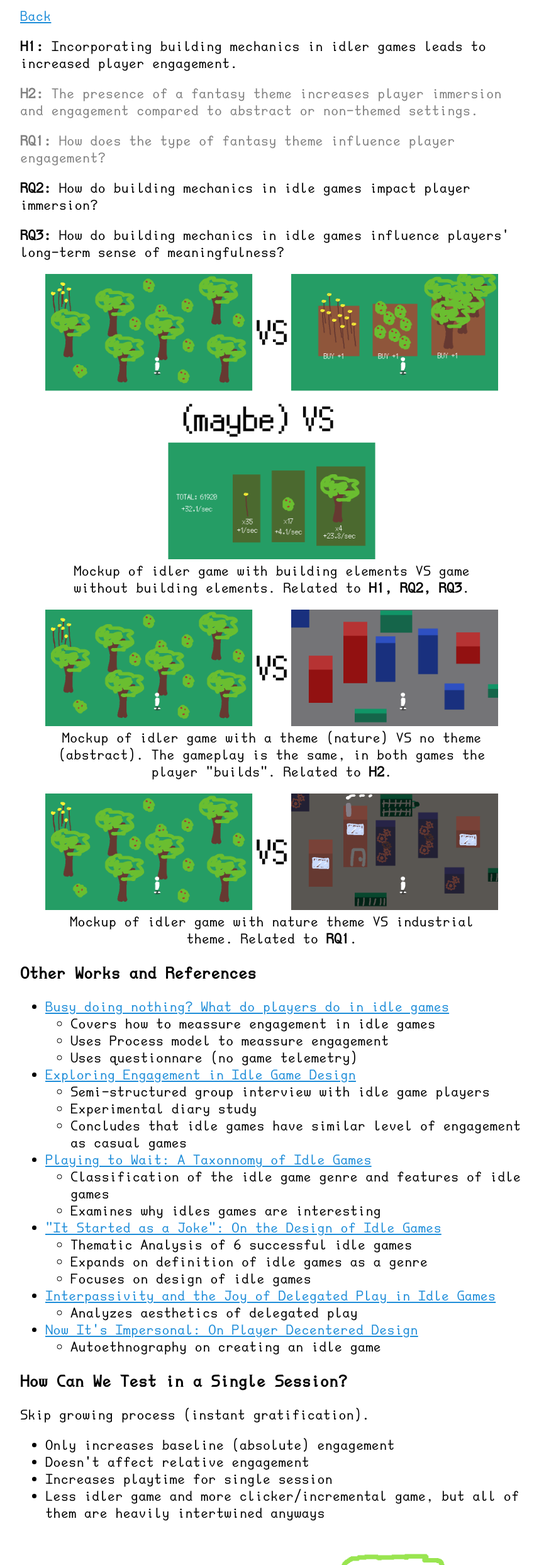
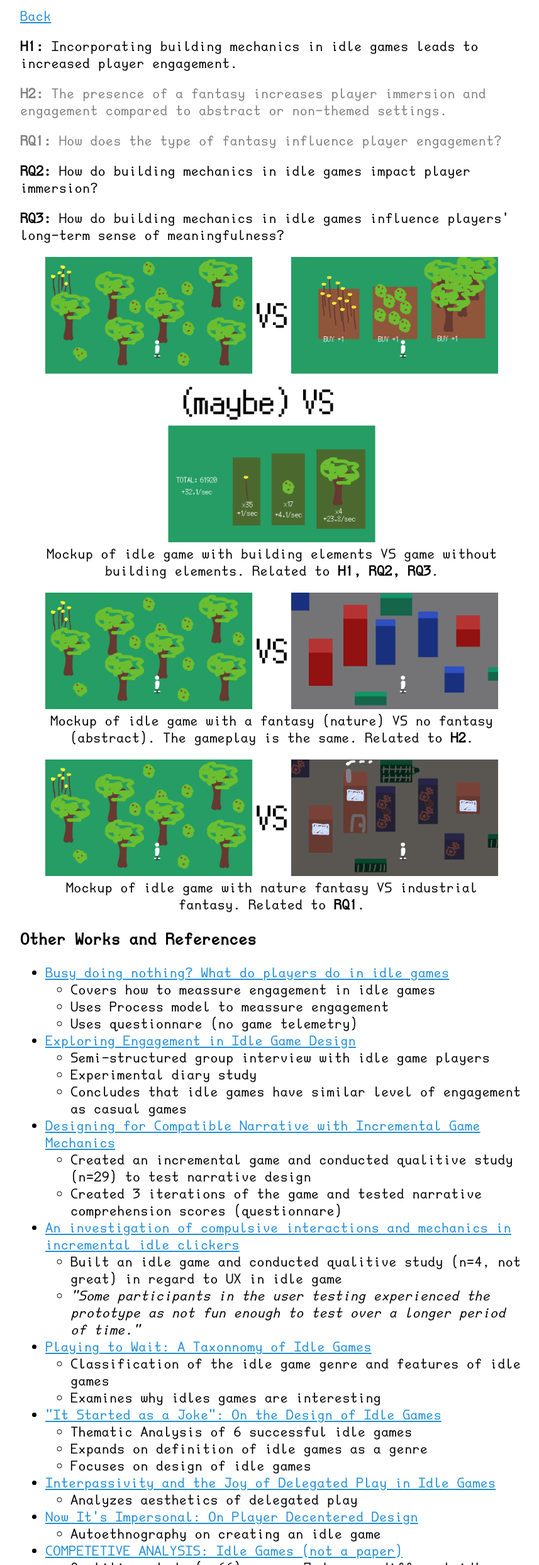
Before and after one commit to PraxTube/website-rancic, a plain HTML site: page bachelor-tmp2/idler/index.html in a window 1280 px wide. Shown: the part 130-2615 px from the top of the page at 63% size, without its empty margins (208-1065 px from the left). Drawn offline with Linux system fonts and the light colour scheme.

Commit message:
fix: Add more references to idle game page and rename `idler` -> `idle game`

```diff
--- a/bachelor-tmp2/idler/index.html
+++ b/bachelor-tmp2/idler/index.html
@@ -8,30 +8,30 @@
 
 <div class=content-container>
 
-<h1>Idler</h1>
+<h1>Idle Game</h1>
 
 <a href="/bachelor-tmp2/">Back</a>
 
-<p><strong>H1: </strong>Incorporating building mechanics in idler games leads to increased player engagement.</p>
-<p style="color: gray;"><strong>H2: </strong>The presence of a fantasy theme increases player immersion and engagement compared to abstract or non-themed settings.</p>
+<p><strong>H1: </strong>Incorporating building mechanics in idle games leads to increased player engagement.</p>
+<p style="color: gray;"><strong>H2: </strong>The presence of a fantasy increases player immersion and engagement compared to abstract or non-themed settings.</p>
 
-<p style="color: gray;"><strong>RQ1: </strong>How does the type of fantasy theme influence player engagement?</p>
+<p style="color: gray;"><strong>RQ1: </strong>How does the type of fantasy influence player engagement?</p>
 <p><strong>RQ2: </strong>How do building mechanics in idle games impact player immersion?</p>
 <p><strong>RQ3: </strong>How do building mechanics in idle games influence players' long-term sense of meaningfulness?</p>
 
 <figure>
   <img src="/bachelor-tmp2/idler/idler-building-vs-clicking.png">
-  <figcaption>Mockup of idler game with building elements VS game without building elements. Related to <strong>H1, RQ2, RQ3</strong>.</figcaption>
+  <figcaption>Mockup of idle game with building elements VS game without building elements. Related to <strong>H1, RQ2, RQ3</strong>.</figcaption>
 </figure>
 
 <figure>
   <img src="/bachelor-tmp2/idler/idler-nature-vs-abstract.png">
-  <figcaption>Mockup of idler game with a theme (nature) VS no theme (abstract). The gameplay is the same, in both games the player "builds". Related to <strong>H2</strong>.</figcaption>
+  <figcaption>Mockup of idle game with a fantasy (nature) VS no fantasy (abstract). The gameplay is the same. Related to <strong>H2</strong>.</figcaption>
 </figure>
 
 <figure>
   <img src="/bachelor-tmp2/idler/idler-nature-vs-industrial.png">
-  <figcaption>Mockup of idler game with nature theme VS industrial theme. Related to <strong>RQ1</strong>.</figcaption>
+  <figcaption>Mockup of idle game with nature fantasy VS industrial fantasy. Related to <strong>RQ1</strong>.</figcaption>
 </figure>
 
 <h3>Other Works and References</h3>
@@ -48,6 +48,16 @@
     <li>Semi-structured group interview with idle game players</li>
     <li>Experimental diary study</li>
     <li>Concludes that idle games have similar level of engagement as casual games</li>
+  </ul>
+  <li><a href="https://repository.library.northeastern.edu/files/neu:bz617n08c/fulltext.pdf" target="_blank">Designing for Compatible Narrative with Incremental Game Mechanics</a></li>
+  <ul>
+    <li>Created an incremental game and conducted qualitive study (n=29) to test narrative design</li>
+    <li>Created 3 iterations of the game and tested narrative comprehension scores (questionnare)</li>
+  </ul>
+  <li><a href="https://www.diva-portal.org/smash/get/diva2:1481219/FULLTEXT01.pdf" target="_blank">An investigation of compulsive interactions and mechanics in incremental idle clickers</a></li>
+  <ul>
+    <li>Built an idle game and conducted qualitive study (n=4, not great) in regard to UX in idle game</li>
+    <li><em>"Some participants in the user testing experienced the prototype as not fun enough to test over a longer period of time."</em></li>
   </ul>
   <li><a href="https://dl.acm.org/doi/10.1145/3173574.3174195" target="_blank">Playing to Wait: A Taxonnomy of Idle Games</a></li>
   <ul>
@@ -68,6 +78,10 @@
   <ul>
     <li>Autoethnography on creating an idle game</li>
   </ul>
+  <li><a href="https://florenceso.com/understanding-why-top-games-has-high-retention-competitive-game-analysis" target="_blank">COMPETETIVE ANALYSIS: Idle Games (not a paper)</a></li>
+  <ul>
+    <li>Qualitive study (n=66) across 7 days on different idle games</li>
+  </ul>
 </ul>
 
 <h3>How Can We Test in a Single Session?</h3>
@@ -78,7 +92,7 @@ Skip growing process (instant gratification).
   <li>Only increases baseline (absolute) engagement</li>
   <li>Doesn't affect relative engagement</li>
   <li>Increases playtime for single session</li>
-  <li>Less idler game and more clicker/incremental game, but all of them are heavily intertwined anyways</li>
+  <li>Less idle game and more clicker/incremental game, but all of them are heavily intertwined anyways</li>
 </ul>
 
 <figure>
```
Also changed, not shown: bachelor-tmp/index.html (+3 -3 lines), bachelor-tmp2/index.html (+1 -1 lines). Lines whose indentation alone changed are shown as unchanged.
